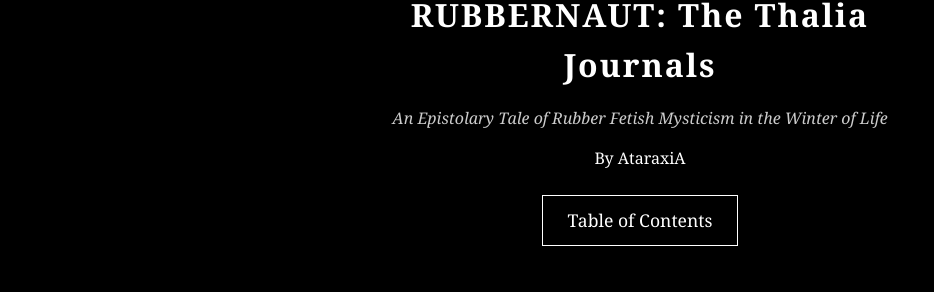
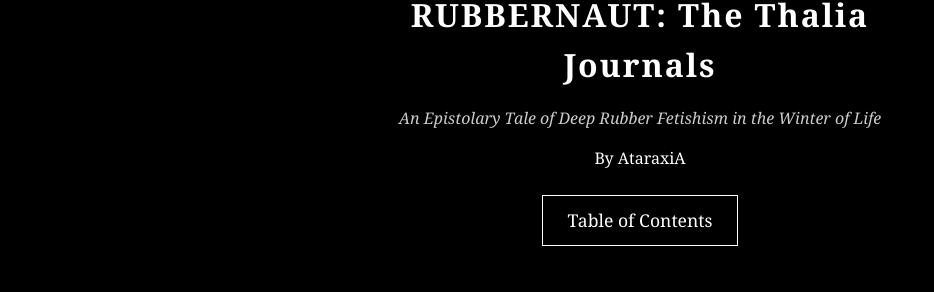
Before and after one commit to AtaraxiA22/RubberNaut, a Jekyll site: the page built from index.md, in a window 1280 px wide. Shown: the part 434-726 px from the top of the page, without its empty margins (0-934 px from the left). Built offline with Jekyll 4.4.1, drawn with Linux system fonts in a browser that asks for light colours.

Commit message:
Title page: new subtitle text; pin bright-white-on-deep-black for the title page
Subtitle (site description) changed to 'An Epistolary Tale of Deep Rubber
Fetishism in the Winter of Life'; CSS now states #fff on #000 explicitly for
body.titlepage (already the site-wide default). Preview image refreshed.

Co-authored-by: AtaraxiA22 <AtaraxiA22@users.noreply.github.com>

```diff
--- a/_config.yml
+++ b/_config.yml
@@ -1,5 +1,5 @@
 title: "RUBBERNAUT: The Thalia Journals"
-description: "An Epistolary Tale of Rubber Fetish Mysticism in the Winter of Life"
+description: "An Epistolary Tale of Deep Rubber Fetishism in the Winter of Life"
 author: AtaraxiA
 rncom_version: "v03.00"
 url: "https://rubbernaut.com"
--- a/assets/css/style.css
+++ b/assets/css/style.css
@@ -58,7 +58,12 @@ main.page {
   padding: 1em;
 }
 
-/* Title page */
+/* Title page: bright white on deep black (the default everywhere) */
+body.titlepage {
+  background: #000;
+  color: #fff;
+}
+
 body.titlepage main.title-main {
   max-width: 60ch;
   margin: 0 auto;
```
Also changed, not shown: README.md, preview/title-page-v03.png.
